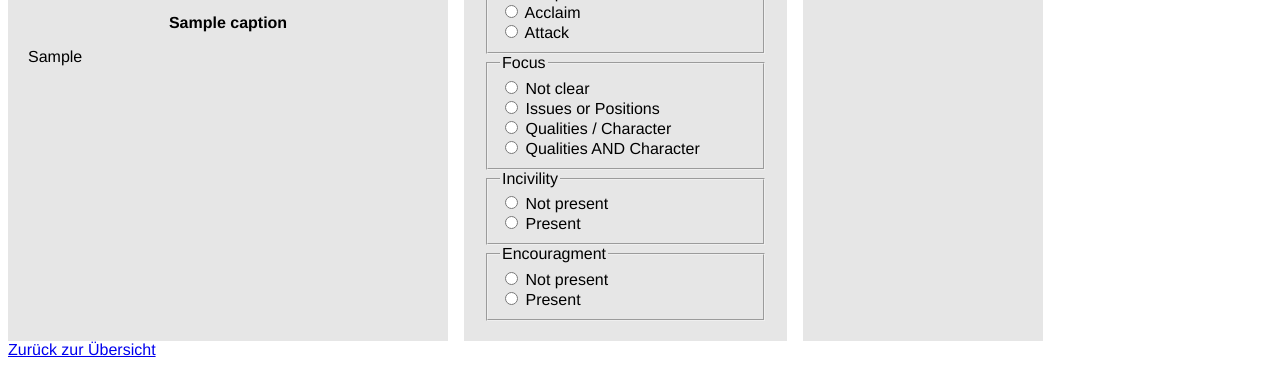
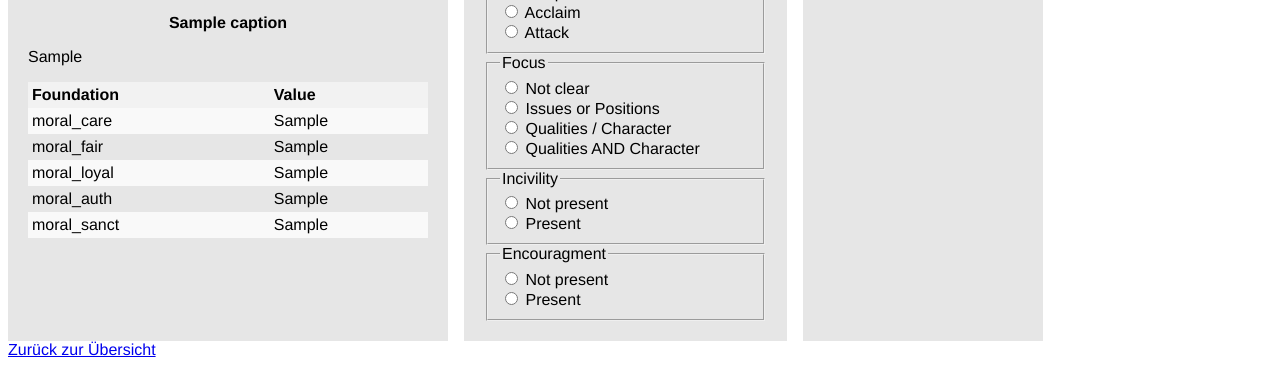
Before and after one commit to jcfischer/instapol, a Flask app: template server/templates/post_detail.html in a window 1280 px wide. Shown: the part 472-839 px from the top of the page. Run offline with Flask 3, Linux system fonts and the light colour scheme; the template is opened without the code that fills it: values that come from a table or form of the project are taken from there, most other values are stand-ins (such as "Sample title", 1, 10 or a date in 2020).

Commit message:
update server to show moral values

```diff
--- a/server/server.py
+++ b/server/server.py
@@ -54,7 +54,7 @@ def show_posts():
     per_page = 30
     print("page", page)
     # Construct the SQL query with the filters
-    query = "SELECT id, username, caption, referendum, timestamp FROM posts ORDER by timestamp"
+    query = "SELECT * FROM posts where referendum > 1 ORDER by timestamp"
     where_clause = construct_where_clause(filters)
     if where_clause:
         query += " WHERE " + where_clause
@@ -225,4 +225,4 @@ def construct_where_clause(filters):
 
 
 if __name__ == '__main__':
-    app.run(port=8000, debug=False, host="0.0.0.0")
+    app.run(port=8000, debug=True, host="0.0.0.0")
--- a/server/templates/post_detail.html
+++ b/server/templates/post_detail.html
@@ -17,6 +17,32 @@
             <img src="/static/images/{{ post['id'] }}.jpg" alt="Image" class="image">
             <div class="caption"> {{ post['caption'] }}</div>
             <div class="text">{{ post['ocr_caption'] }}</div>
+            <table>
+                <tr>
+                    <th>Foundation</th>
+                    <th>Value</th>
+                </tr>
+                <tr>
+                    <td>moral_care</td>
+                    <td>{{ post['moral_care'] }}</td>
+                </tr>
+                <tr>
+                    <td>moral_fair</td>
+                    <td>{{ post['moral_fair'] }}</td>
+                </tr>
+                <tr>
+                    <td>moral_loyal</td>
+                    <td>{{ post['moral_loyal'] }}</td>
+                </tr>
+                <tr>
+                    <td>moral_auth</td>
+                    <td>{{ post['moral_auth'] }}</td>
+                </tr>
+                <tr>
+                    <td>moral_sanct</td>
+                    <td>{{ post['moral_sanct'] }}</td>
+                </tr>
+            </table>
         </div>
         <div class="narrow-column">
 
```
Also changed, not shown: server/templates/post_list.html (+10 -0 lines).
